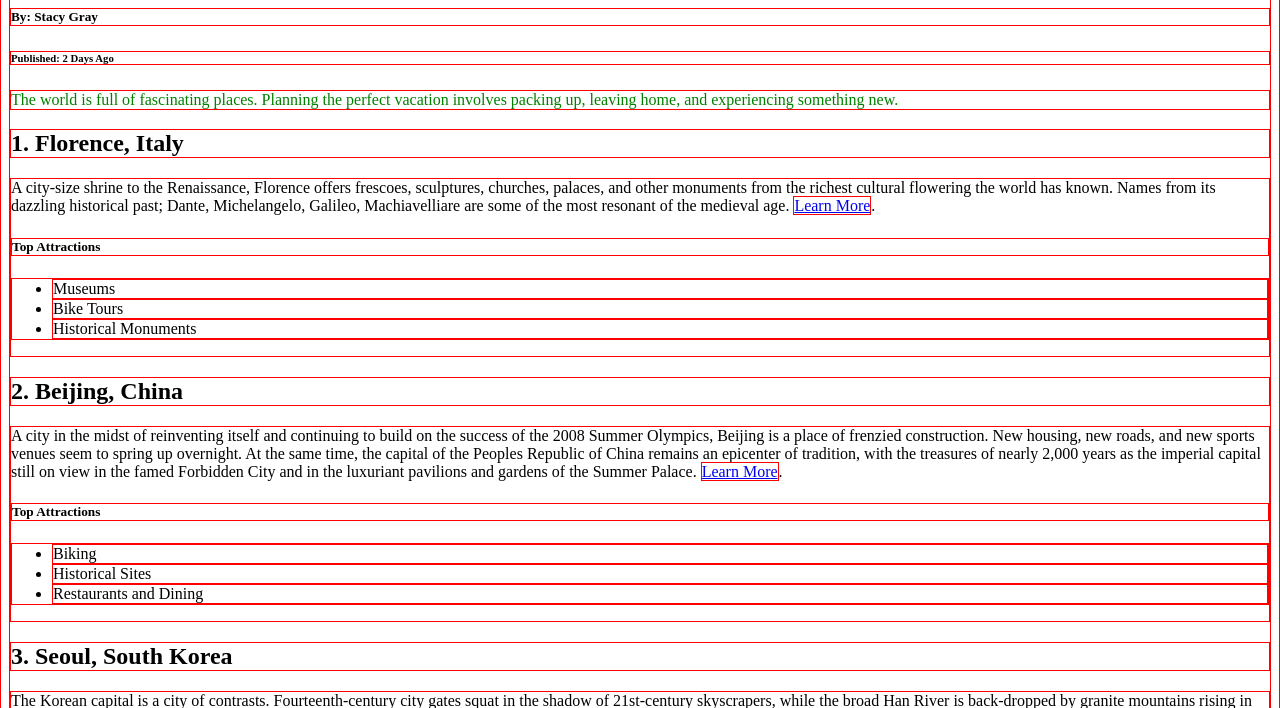
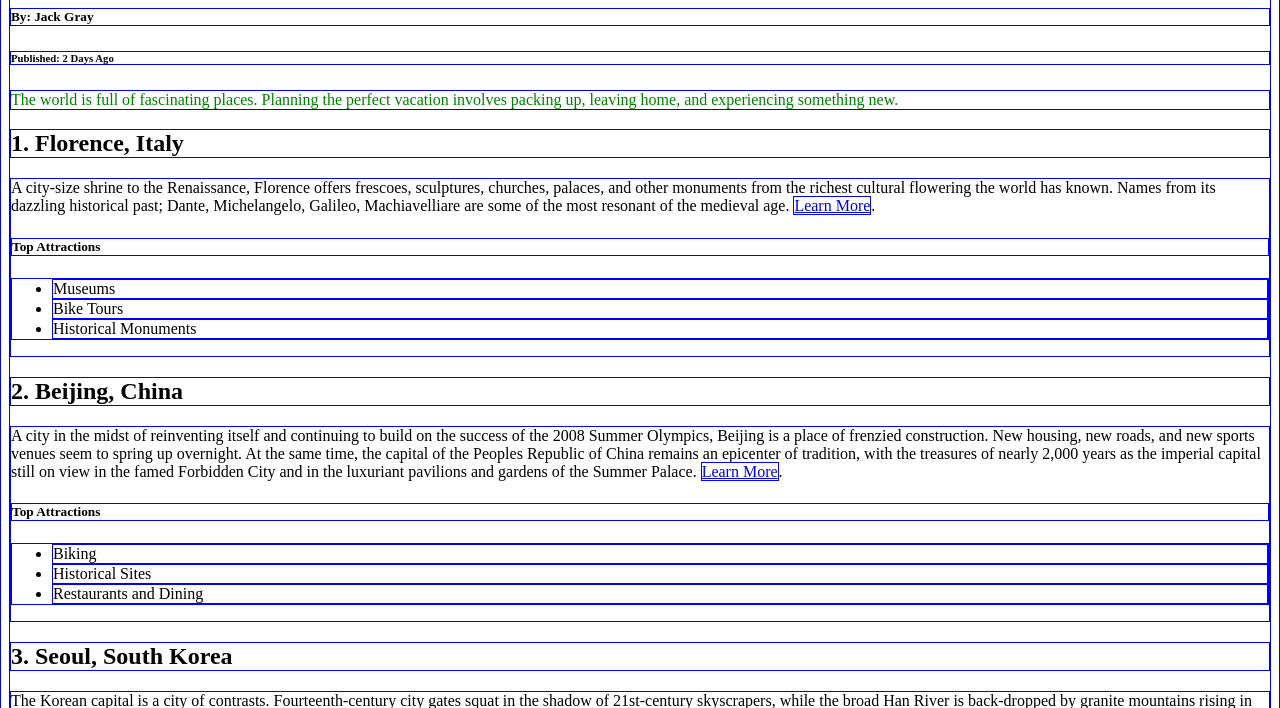
Before and after one commit to z0rran/stranica, a plain HTML site: page index.html in a window 1280 px wide. Shown: the part 392-1100 px from the top of the page. Drawn offline with Linux system fonts and the light colour scheme.

Commit message:
promjena boje i imena u jack

```diff
--- a/index.html
+++ b/index.html
@@ -9,7 +9,7 @@
 <body>
   <img src='https://content.codecademy.com/courses/freelance-1/unit-2/explorer.jpeg' />
   <h1 class='title uppercase' id='article-title'>Top Vacation Spots</h1>
-  <h5>By: Stacy Gray</h5>
+  <h5>By: Jack Gray</h5>
   <h6>Published: 2 Days Ago</h6>
 
   <p>The world is full of fascinating places. Planning the perfect vacation involves packing up, leaving home, and experiencing something new.</p>
--- a/style.css
+++ b/style.css
@@ -1,5 +1,5 @@
 * {
-    border: 1px solid red;
+    border: 1px solid blue;
   }
 
   p {
```
